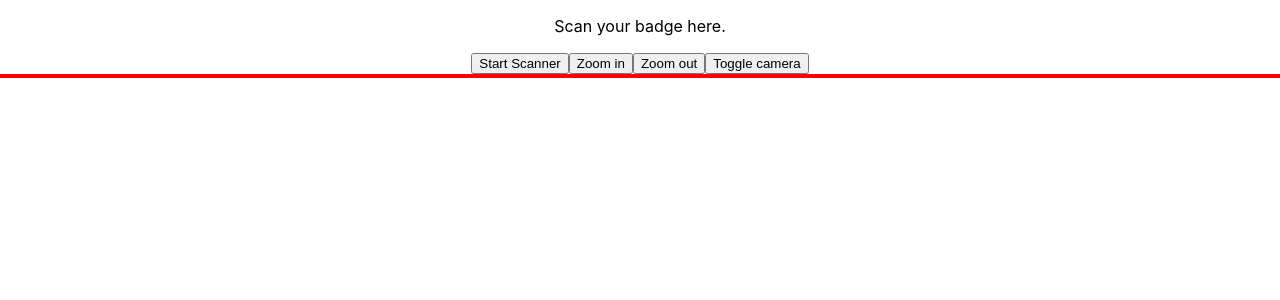
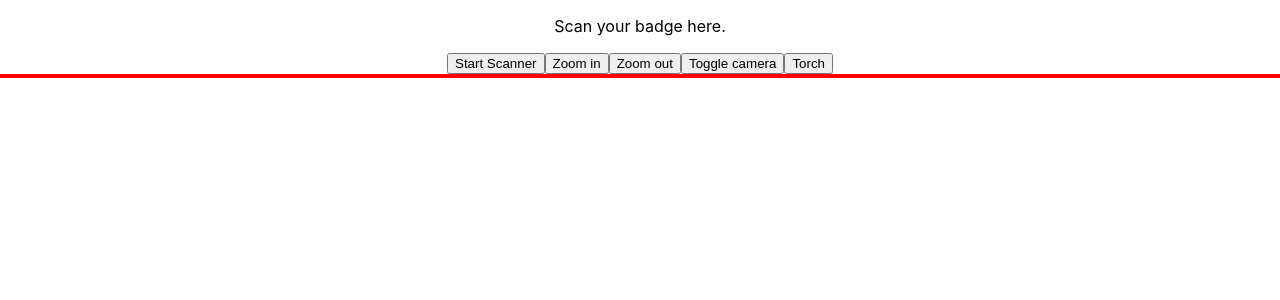
Before and after one commit to gunal333/qr-code-scanner-package-analysis, a React (Create React App) app: page / in a window 1280 px wide. Shown: the top 300 px of the page. Built offline with nearby package versions, Linux system fonts and the light colour scheme.

Commit message:
test torch feature

```diff
--- a/src/Html5Qr.jsx
+++ b/src/Html5Qr.jsx
@@ -5,6 +5,7 @@ const Html5Qr = () => {
   const [decodedText, setDecodedText] = useState("");
   const [html5QrCode, setHtml5QrCode] = useState(null);
   const [currentZoom, setCurrentZoom] = useState(1);
+  const [torch, setTorch] = useState(false);
   const [facingMode, setFacingMode] = useState("environment");
 
   useEffect(()=>{
@@ -99,6 +100,19 @@ const Html5Qr = () => {
     }
   }
 
+    const toggleTorch = () => {
+        const torchFeature = html5QrCode.getRunningTrackCameraCapabilities().torchFeature();
+        if (!torchFeature) {
+            console.log("torch is not supported");
+            return;
+        }
+        html5QrCode.applyVideoConstraints({
+            torch: !torch,
+            advanced: [{torch: !torch}]
+        });
+        setTorch(!torch);
+    }
+
   return (
     <div>
       <p>Scan your badge here.</p>
@@ -106,6 +120,7 @@ const Html5Qr = () => {
       <button onClick={zoomIn}>Zoom in</button>
       <button onClick={zoomOut}>Zoom out</button>
       <button onClick={toggleCamera}>Toggle camera</button>
+      <button onClick={toggleTorch}>Torch</button>
       <div
         id="reader"
         style={{ width: "100%", height: "100%", border: "2px solid red" }}
```
